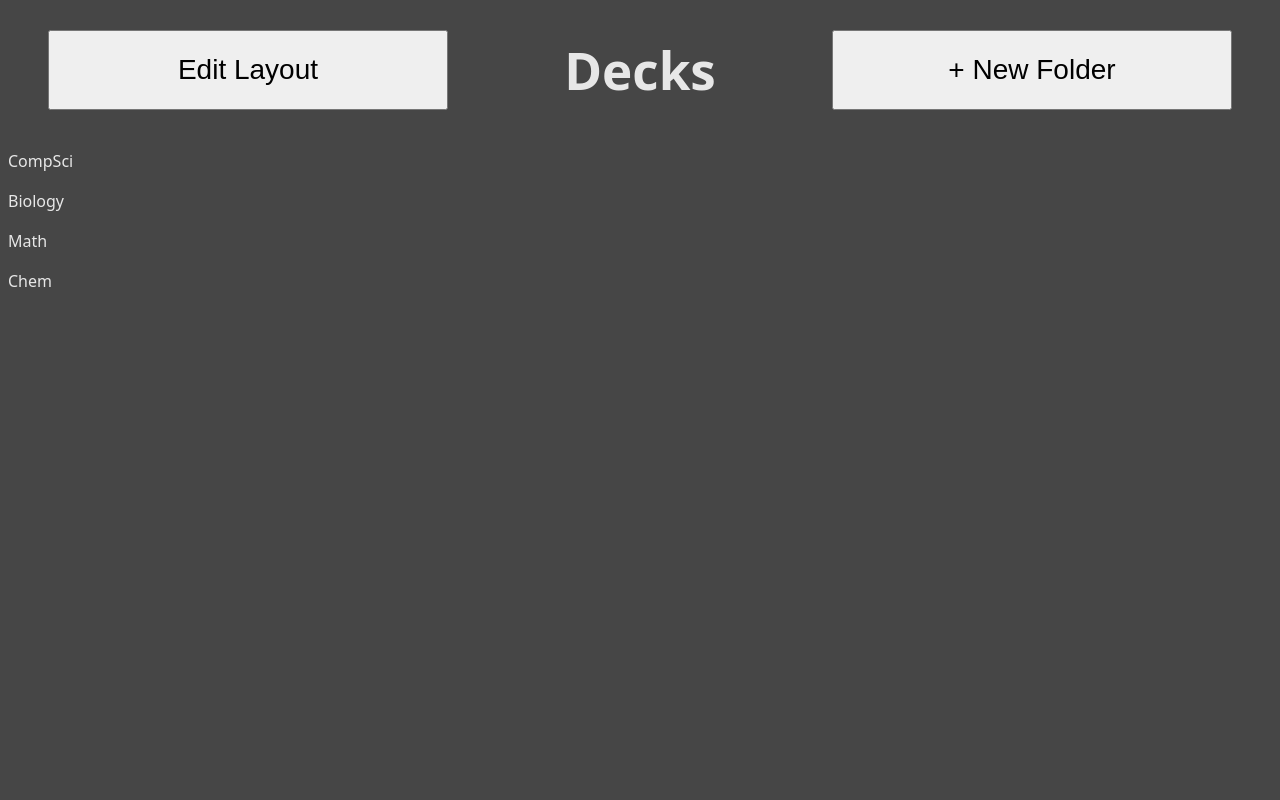
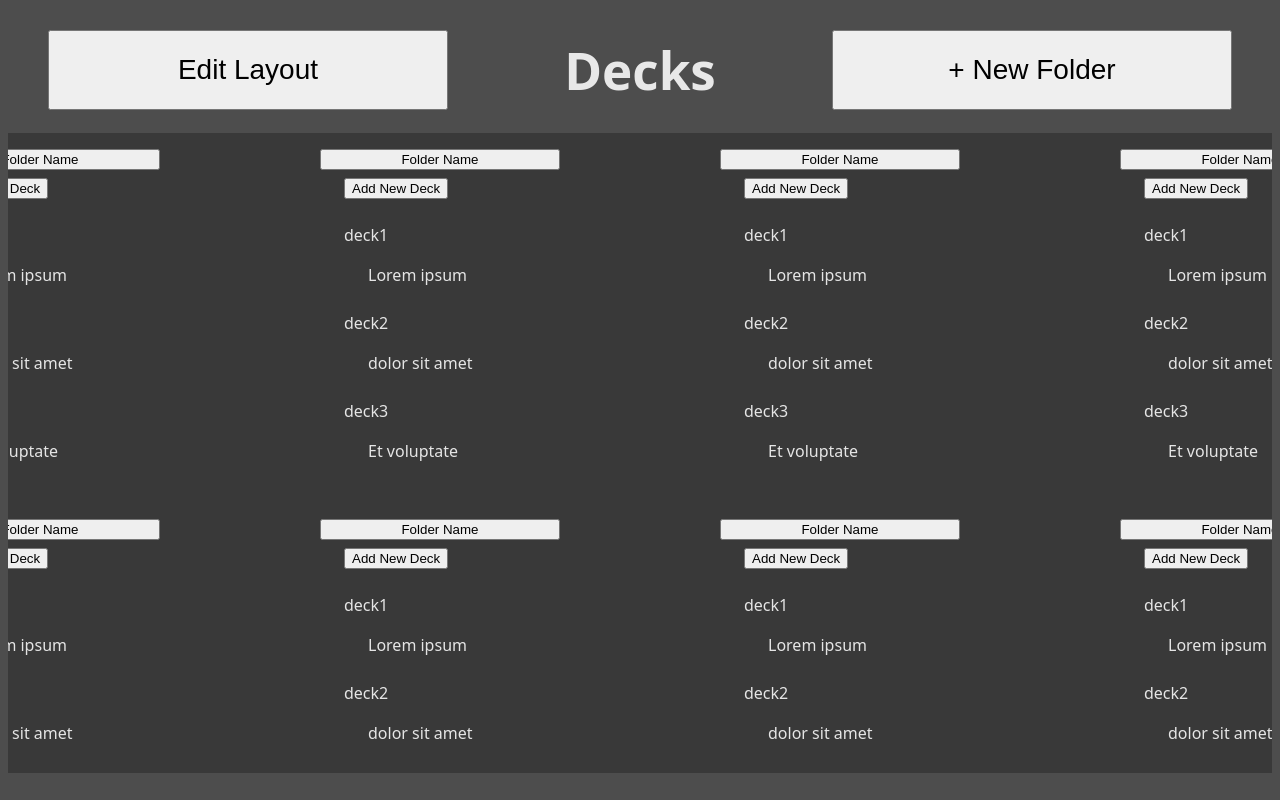
Before and after one commit to Swomp03/cs4474-project, a React (Vite) app: page / in a window 1280 px wide. Built offline with nearby package versions, Linux system fonts and the light colour scheme.

Commit message:
New decks and deck folders

```diff
--- /dev/null
+++ b/src/components/DeckFolder.jsx
@@ -0,0 +1,38 @@
+import "./componentStyles/DeckFolder.css"
+
+const DeckFolder = () =>{
+
+    const decks = [
+        {
+            name: "deck1",
+            description: "Lorem ipsum"
+        },
+        {
+            name: "deck2",
+            description: "dolor sit amet"
+        },
+        {
+            name: "deck3",
+            description: "Et voluptate"
+        }
+    ]
+
+    return(
+        <>
+            <div className="folder-div">
+                <button className="folder-button">Folder Name</button>
+                <div className="dropdown-group">
+                    <button className="add-new-deck-button">Add New Deck</button>
+                    {decks.map((deck) => (
+                        <div key={deck.name} className="deck-group">
+                            <p className="deck-name">{deck.name}</p>
+                            <p className="deck-description">{deck.description}</p>
+                        </div>
+                    ))}
+                </div>
+            </div>
+        </>
+    )
+}
+
+export default DeckFolder
--- a/src/components/Home.jsx
+++ b/src/components/Home.jsx
@@ -1,9 +1,9 @@
 import "./componentStyles/Home.css"
-
+import DeckFolder from "./DeckFolder"
 
 const Home = () =>{
 
-    const folders = ["CompSci", "Biology", "Math", "Chem"]
+    const folders = ["0", "1", "2", "3", "4", "5", "6", "7", "8", "9"]
 
     return(
         <>
@@ -15,7 +15,9 @@ const Home = () =>{
 
             <div className="deck-folders">
                 {folders.map((folder) => (
-                    <p key={folder}>{folder}</p>
+                    <div key={folder} className="deck-folder-group">
+                        <DeckFolder></DeckFolder>
+                    </div>
                 ))}
             </div>
         </>
--- /dev/null
+++ b/src/components/componentStyles/DeckFolder.css
@@ -0,0 +1,21 @@
+
+.add-new-deck-button{
+    margin: 1vh 0
+}
+
+.dropdown-group{
+    margin-left: 3vh;
+}
+
+.deck-description{
+    margin-left: 3vh;
+}
+
+.deck-group{
+    margin-bottom: 3vh;
+}
+
+.folder-div{
+    display: grid;
+    width: 30vh;
+}
--- a/src/components/componentStyles/Home.css
+++ b/src/components/componentStyles/Home.css
@@ -4,6 +4,20 @@
     display: flex;
     justify-content: space-between;
     align-items: center;
+}
+
+.deck-folders{
+    display: grid;
+    grid-template-columns: auto auto auto auto;
+    background-color: rgb(57, 57, 57);
+    justify-content: center;
+    height: 80vh;
+    overflow-y: scroll;
+    overflow-x: hidden;
+}
+
+.deck-folder-group{
+    margin: 2vh 10vh;
 }
 
 #edit-layout-button{
--- a/src/index.css
+++ b/src/index.css
@@ -5,7 +5,7 @@
 
   color-scheme: light dark;
   color: rgba(255, 255, 255, 0.87);
-  background-color: #464646;
+  background-color: #4d4d4d;
 
   font-synthesis: none;
   text-rendering: optimizeLegibility;
```
